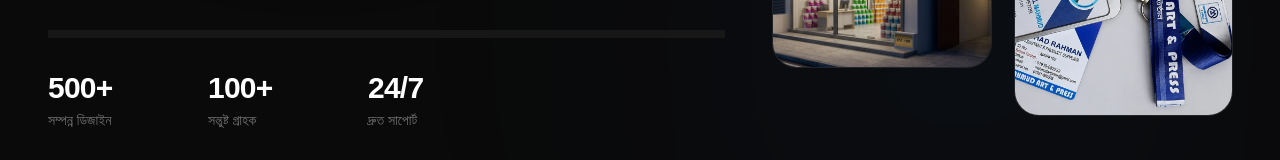
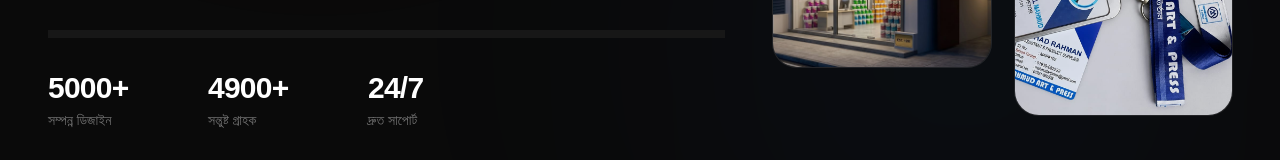
Before and after one commit to Harun11100/Mahmud-Art-and-Press, a Next.js app: page /component/shared/Hero in a window 1280 px wide. Shown: the part 607-767 px from the top of the page. Built offline with nearby package versions, Linux system fonts and the light colour scheme.

Commit message:
Fix bugs

```diff
--- a/src/app/component/shared/Hero/page.js
+++ b/src/app/component/shared/Hero/page.js
@@ -6,8 +6,8 @@ import { FaArrowRight } from "react-icons/fa6";
 
 export default function Hero() {
   const stats = [
-    { value: "500+", label: "সম্পন্ন ডিজাইন" },
-    { value: "100+", label: "সন্তুষ্ট গ্রাহক" },
+    { value: "5000+", label: "সম্পন্ন ডিজাইন" },
+    { value: "4900+", label: "সন্তুষ্ট গ্রাহক" },
     { value: "24/7", label: "দ্রুত সাপোর্ট" },
   ];
 
--- a/src/app/component/shared/Service/page.js
+++ b/src/app/component/shared/Service/page.js
@@ -76,7 +76,7 @@ export default function Services() {
               আমরা যা সবচেয়ে ভালো করি
             </span>
 
-            <h2 className="text-4xl font-black tracking-tight text-neutral-900 sm:text-5xl">
+            <h2 className="text-3xl font-black tracking-tight text-neutral-900 sm:text-5xl">
               প্রিমিয়াম ডিজাইন ও ডিজিটাল প্রিন্ট সেবা
             </h2>
           </div>
```
